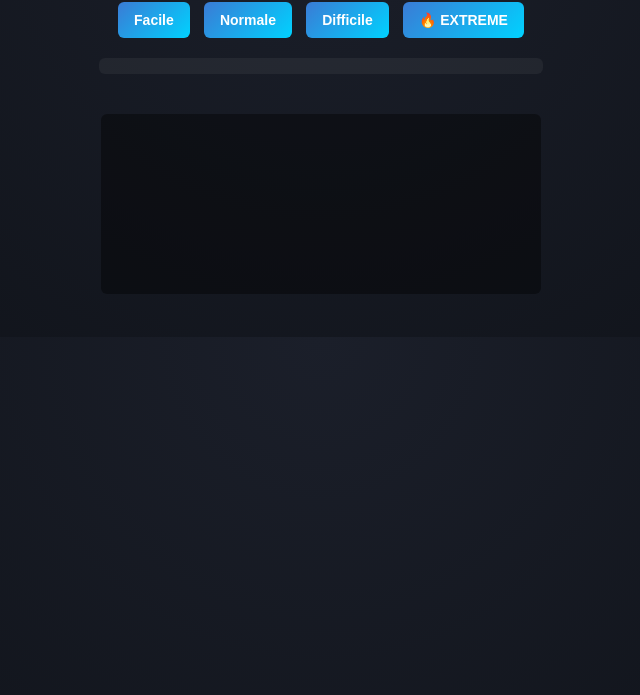
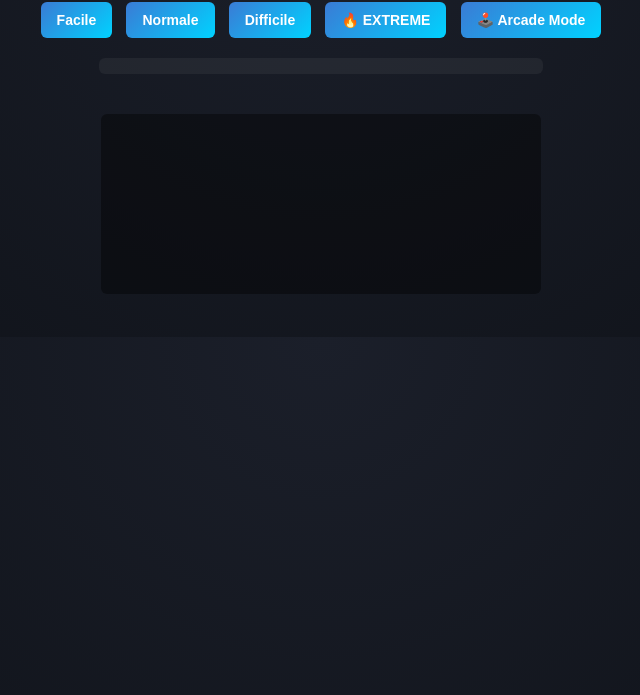
Before and after one commit to inglagattuta/factory, a website: page docs/index.html in a window 1280 px wide. Shown: the part 105-800 px from the top of the page, without its empty margins (319-959 px from the left). Drawn offline with Linux system fonts and the light colour scheme.

Commit message:
Update index.html

```diff
--- a/docs/index.html
+++ b/docs/index.html
@@ -14,6 +14,7 @@
     <button onclick="startGame('normal')">Normale</button>
     <button onclick="startGame('hard')">Difficile</button>
     <button onclick="startGame('extreme')">🔥 EXTREME</button>
+    <button onclick="startArcade()">🕹️ Arcade Mode</button>
 
   </div>
 
```
